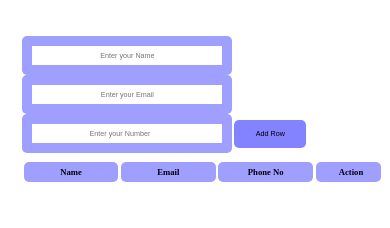
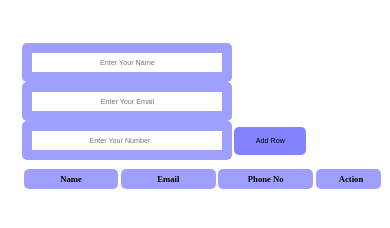
Before and after one commit to ashutoshver/To-DoList, a plain HTML site: page index.html in a window 390 px wide. Drawn offline with Linux system fonts and the light colour scheme.

Commit message:
commitfirst

```diff
--- a/index.html
+++ b/index.html
@@ -12,9 +12,9 @@
 <body>
   <form id="container">
     <div id="cont1">
-      <input id="name" type="text" placeholder="Enter your Name" />
-      <input id="email" type="email" placeholder="Enter your Email" />
-      <input id="mobNo" type="number" placeholder="Enter your Number" />
+      <input id="name" type="text" placeholder="Enter Your Name" />
+      <input id="email" type="email" placeholder="Enter Your Email" />
+      <input id="mobNo" type="number" placeholder="Enter Your Number" />
       <input id="submit" type="submit" value="Add Row" />
     </div>
   </form>
--- a/style.css
+++ b/style.css
@@ -1,6 +1,6 @@
 @media(max-width:998px){
     html{
-        font-size: 55%;
+        font-size: 57%;
     }
     button{
       font-size: 8px;
@@ -12,14 +12,14 @@
         font-size: 45%;
     }
     button{
-      font-size: 8px;
+      font-size: 9px;
     }
 }
 
 
 #container{
   display: flex;
-  margin-top: 5rem;
+  margin-top: 6rem;
   margin-left: 2rem;
 }
 #container input{
```
